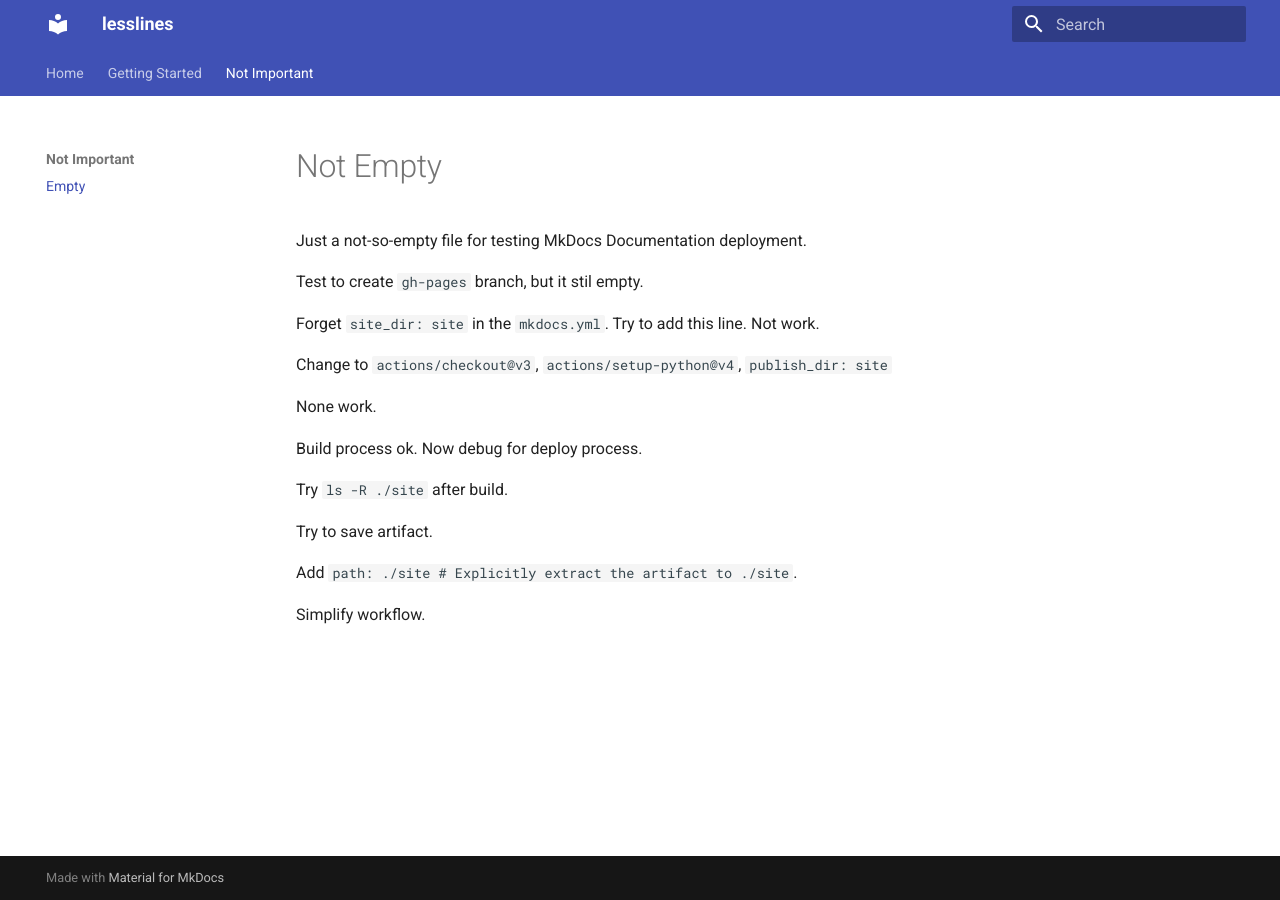
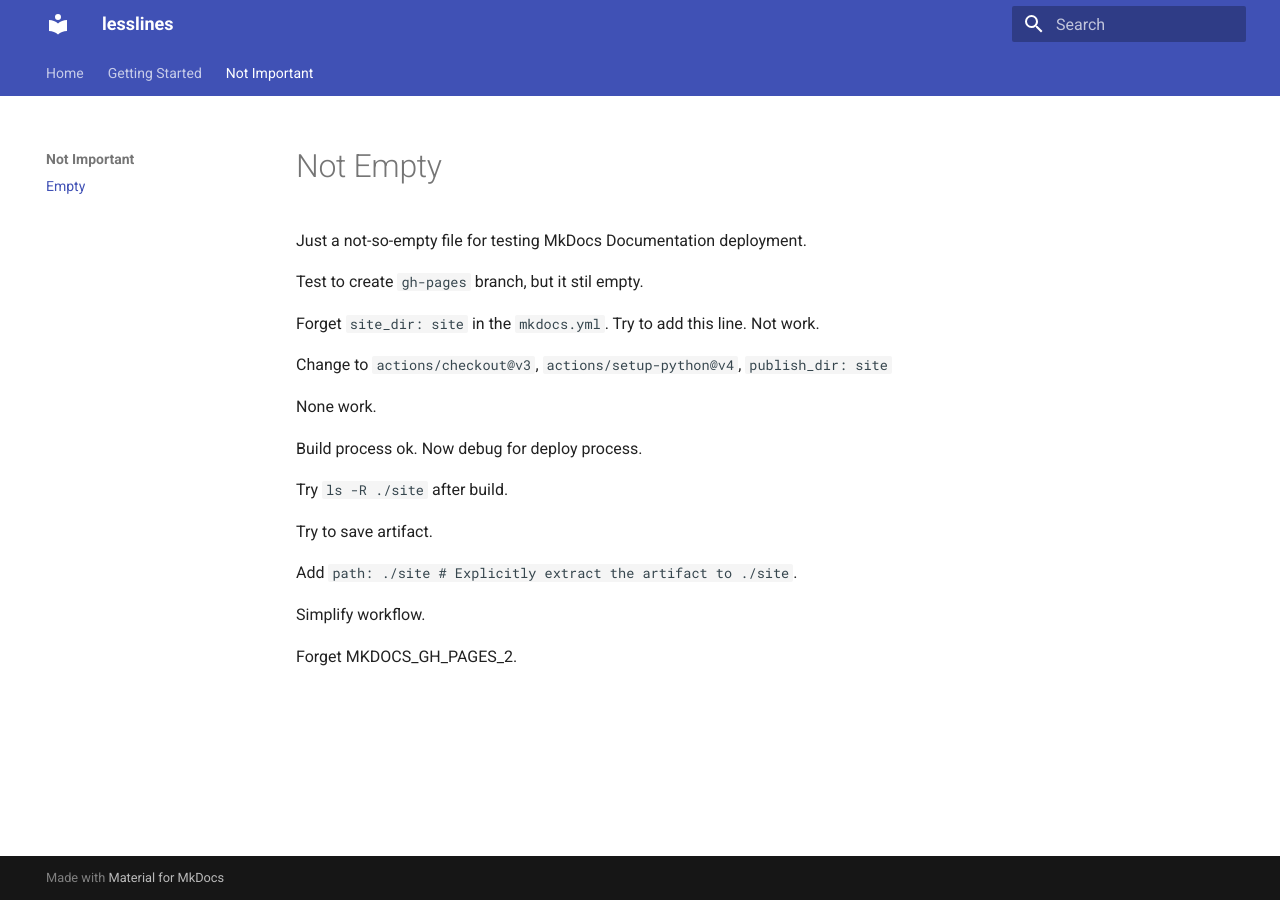
Before and after one commit to dudung/lesslines, an MkDocs documentation site: the page built from docs/empty.md, in a window 1280 px wide. Built offline with MkDocs 1.6.1 and Material for MkDocs 9.7.7, drawn with Linux system fonts in a browser that asks for light colours.

Commit message:
update docs

```diff
--- a/docs/empty.md
+++ b/docs/empty.md
@@ -19,3 +19,5 @@ Try to save artifact.
 Add `path: ./site  # Explicitly extract the artifact to ./site`.
 
 Simplify workflow.
+
+Forget MKDOCS_GH_PAGES_2.
```
